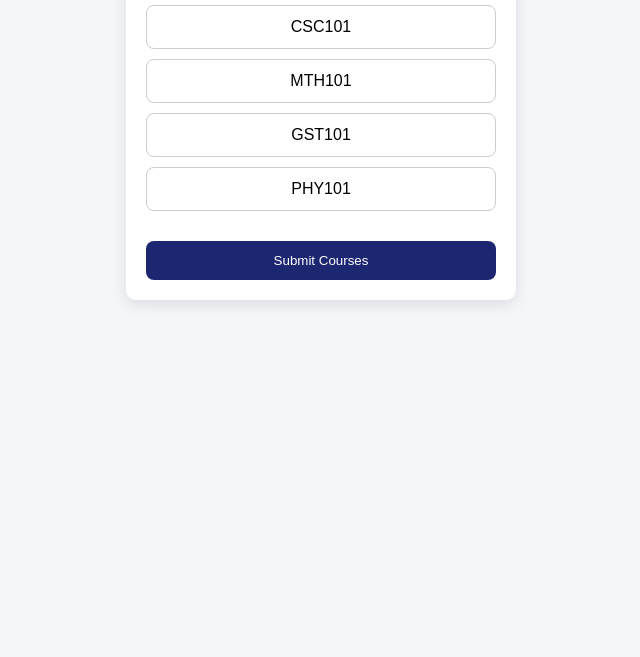
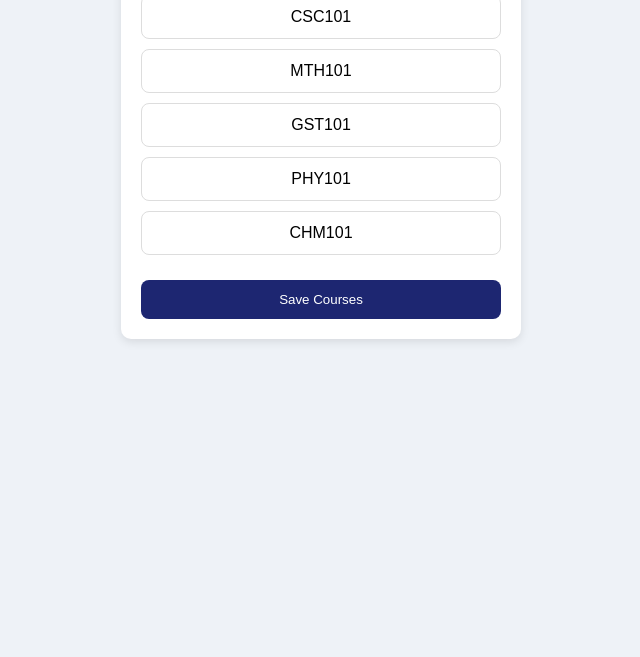
Before and after one commit to mjm5mdm5p4-commits/student-system, a plain HTML site: page courses.html in a window 1280 px wide. Shown: the part 143-800 px from the top of the page, without its empty margins (319-959 px from the left). Drawn offline with Linux system fonts and the light colour scheme.

Commit message:
Update courses.html

```diff
--- a/courses.html
+++ b/courses.html
@@ -2,37 +2,36 @@
 <html lang="en">
 <head>
 <meta charset="UTF-8">
-<title>Select Courses</title>
+<title>Courses</title>
 <meta name="viewport" content="width=device-width, initial-scale=1.0">
 
 <style>
 body{
     font-family:Arial;
-    background:#f4f6f9;
+    background:#eef2f7;
     margin:0;
-    padding:0;
     display:flex;
     justify-content:center;
 }
 
 .container{
-    width:350px;
-    margin-top:60px;
+    width:360px;
+    margin-top:50px;
     background:white;
     padding:20px;
     border-radius:10px;
-    box-shadow:0 5px 15px rgba(0,0,0,0.1);
+    box-shadow:0 3px 10px rgba(0,0,0,0.1);
 }
 
 h2{
     text-align:center;
+    color:#1d2671;
 }
 
 .course{
-    display:block;
     padding:12px;
     margin:10px 0;
-    border:1px solid #ccc;
+    border:1px solid #ddd;
     border-radius:8px;
     cursor:pointer;
     text-align:center;
@@ -44,15 +43,15 @@ h2{
     color:white;
 }
 
-.course.selected{
+.selected{
     background:#1d2671;
     color:white;
 }
 
-.bottom-btn{
-    margin-top:20px;
+button{
     width:100%;
     padding:12px;
+    margin-top:15px;
     border:none;
     background:#1d2671;
     color:white;
@@ -60,7 +59,7 @@ h2{
     cursor:pointer;
 }
 
-.bottom-btn:hover{
+button:hover{
     background:#c33764;
 }
 </style>
@@ -75,20 +74,32 @@ h2{
 <div class="course" onclick="toggle(this)">MTH101</div>
 <div class="course" onclick="toggle(this)">GST101</div>
 <div class="course" onclick="toggle(this)">PHY101</div>
+<div class="course" onclick="toggle(this)">CHM101</div>
 
-<button class="bottom-btn" onclick="submitCourses()">
-Submit Courses
-</button>
+<button onclick="submitCourses()">Save Courses</button>
 </div>
 
 <script>
 
+let selected = [];
+
 function toggle(el){
+    let course = el.innerText;
+
     el.classList.toggle("selected");
+
+    if(selected.includes(course)){
+        selected = selected.filter(c => c !== course);
+    }else{
+        selected.push(course);
+    }
 }
 
 function submitCourses(){
-    alert("Courses Registered Successfully!");
+    localStorage.setItem("courses", JSON.stringify(selected));
+
+    alert("Courses Saved Successfully!");
+
     window.location.href = "dashboard.html";
 }
 
```
